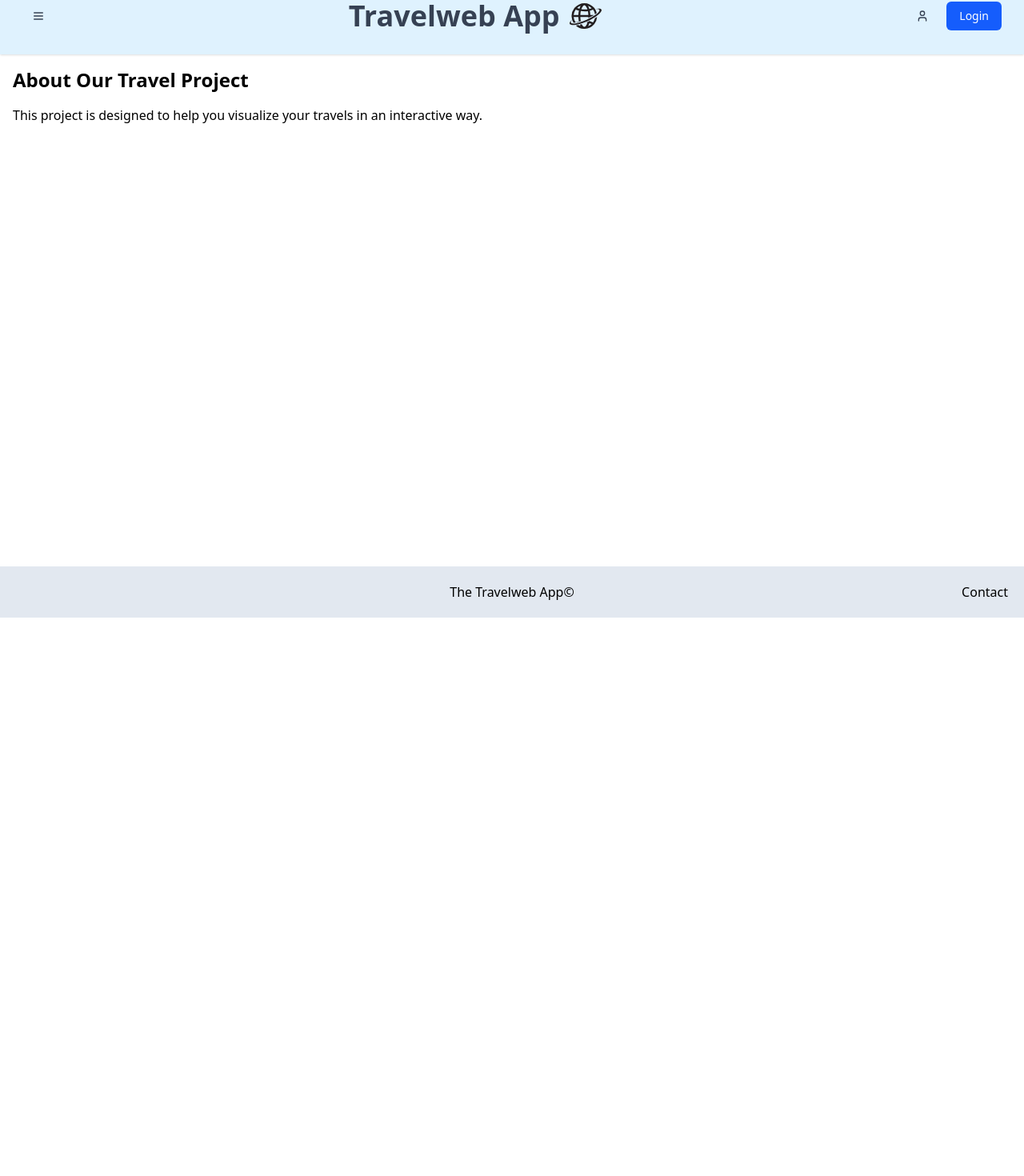
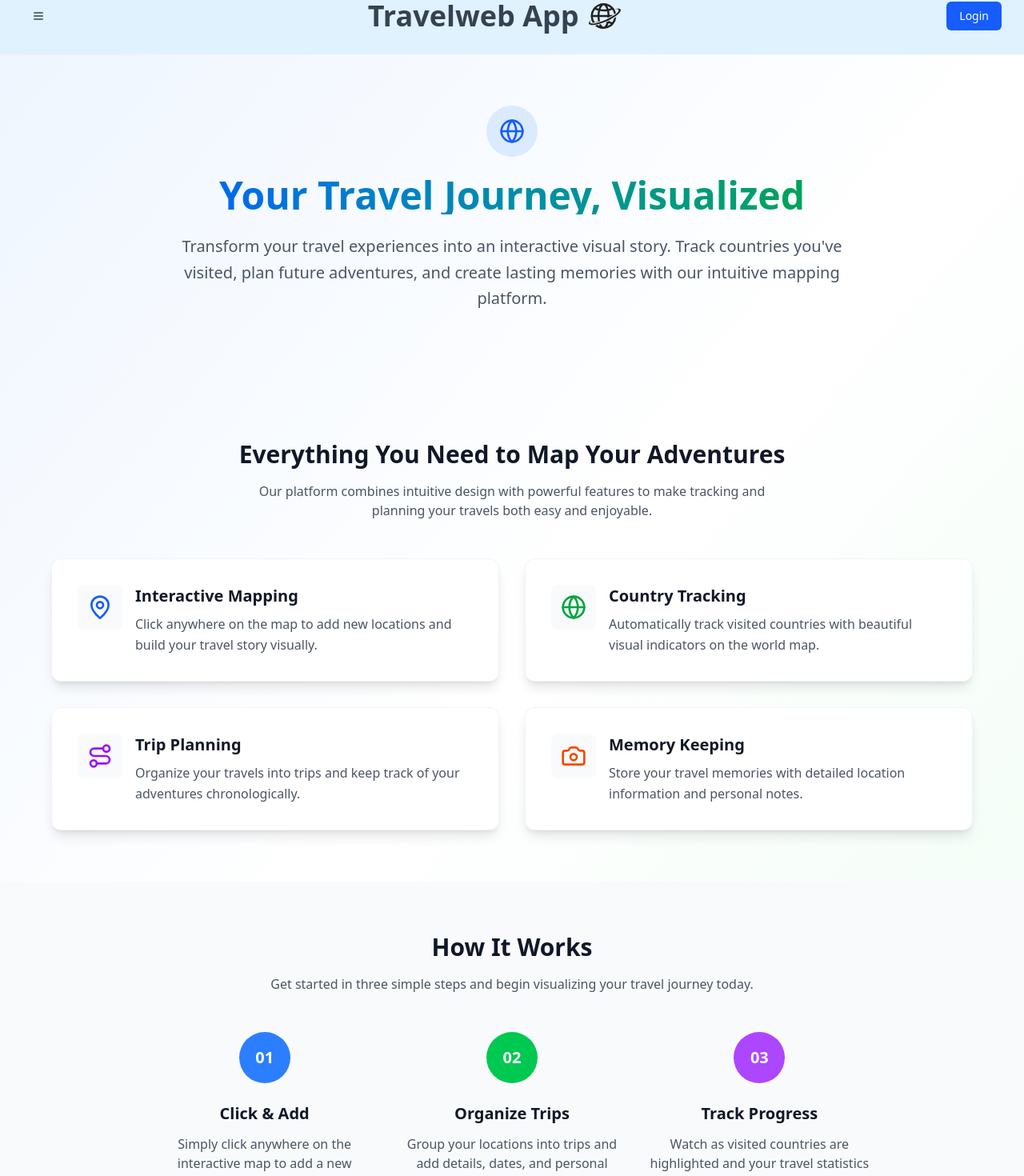
Before and after one commit to benjikir/travel_web_app-frontend, a React (Vite) app: page /about in a window 1280 px wide. Shown: the part 28-1498 px from the top of the page at 80% size. Before the commit the page ends 800 px from the top, so only its background shows below. Built offline with nearby package versions, Linux system fonts and the light colour scheme; no server answers.

Commit message:
feat: enhance AboutPage with interactive features and improved layout; update MapControls for better UI

```diff
--- a/src/components/Header.jsx
+++ b/src/components/Header.jsx
@@ -68,20 +68,6 @@ function Header() {
 
         {/* Right side - Profile icon with dropdown and Login button */}
         <div className="flex items-end-safe space-x-3">
-          <DropdownMenu>
-            <DropdownMenuTrigger asChild>
-              <Button variant="ghost" size="icon" className="p-2 rounded-full hover:bg-sky-200">
-                <User className="h-6 w-6 text-gray-700" />
-              </Button>
-            </DropdownMenuTrigger>
-            <DropdownMenuContent align="end" className="w-48">
-              <DropdownMenuItem className="cursor-pointer">Profile</DropdownMenuItem>
-              <DropdownMenuItem className="cursor-pointer">Settings</DropdownMenuItem>
-              <DropdownMenuItem className="cursor-pointer">Logout</DropdownMenuItem>
-            </DropdownMenuContent>
-          </DropdownMenu>
-
-          {/* Login Button -> React Router Link */}
           <Button asChild className="ml-auto bg-blue-600 hover:bg-blue-700 text-white">
             <Link to="/login">Login</Link>
           </Button>
--- a/src/components/mapControls.jsx
+++ b/src/components/mapControls.jsx
@@ -12,20 +12,14 @@ const MapControls = ({
   className = ""
 }) => {
   return (
-    <div className={`absolute top-4 left-4 z-10 ${className}`}>
-      {/* Floating Container with Glass Morphism */}
-      <div className="flex flex-col gap-0.5 p-0.5 bg-white/80 backdrop-blur-md
-                      rounded-xl border border-white/20 shadow-xl
-                      hover:shadow-2xl hover:bg-white/90
-                      transition-all duration-300 ease-out
-                      animate-fade-in">
+    <div className={`absolute top-4 left-4 z-10 flex flex-col gap-2 ${className}`}>
 
       {/* Zoom In Button */}
       <Button
         onClick={onZoomIn}
         size="icon"
         variant="outline"
-          className="h-10 w-10 bg-white/60 backdrop-blur-sm border border-gray-200/50
+        className="h-10 w-10 bg-white/90 backdrop-blur-sm border border-gray-200
                    hover:bg-white hover:scale-105 hover:shadow-lg hover:border-blue-300
                    active:scale-95 transition-all duration-200 ease-out
                    focus:ring-2 focus:ring-blue-500 focus:ring-offset-2
@@ -41,7 +35,7 @@ const MapControls = ({
         onClick={onZoomOut}
         size="icon"
         variant="outline"
-          className="h-10 w-10 bg-white/60 backdrop-blur-sm border border-gray-200/50
+        className="h-10 w-10 bg-white/90 backdrop-blur-sm border border-gray-200
                    hover:bg-white hover:scale-105 hover:shadow-lg hover:border-blue-300
                    active:scale-95 transition-all duration-200 ease-out
                    focus:ring-2 focus:ring-blue-500 focus:ring-offset-2
@@ -57,7 +51,7 @@ const MapControls = ({
         onClick={onReset}
         size="icon"
         variant="outline"
-          className="h-10 w-10 bg-white/60 backdrop-blur-sm border border-gray-200/50
+        className="h-10 w-10 bg-white/90 backdrop-blur-sm border border-gray-200
                    hover:bg-white hover:scale-105 hover:shadow-lg hover:border-orange-300
                    active:scale-95 transition-all duration-200 ease-out
                    focus:ring-2 focus:ring-orange-500 focus:ring-offset-2
@@ -74,13 +68,13 @@ const MapControls = ({
         size="icon"
         variant="outline"
         disabled={isLocating}
-          className="h-10 w-10 bg-white/60 backdrop-blur-sm border border-gray-200/50
+        className="h-10 w-10 bg-white/90 backdrop-blur-sm border border-gray-200
                    hover:bg-white hover:scale-105 hover:shadow-lg hover:border-green-300
                    active:scale-95 transition-all duration-200 ease-out
                    focus:ring-2 focus:ring-green-500 focus:ring-offset-2
                    disabled:opacity-70 disabled:cursor-not-allowed
                    disabled:hover:scale-100 disabled:hover:shadow-none
-                     disabled:hover:border-gray-200/50
+                   disabled:hover:border-gray-200
                    group relative overflow-hidden"
         title={isLocating ? "Locating..." : "Find My Location"}
       >
@@ -102,13 +96,6 @@ const MapControls = ({
                         translate-x-[-100%] group-hover:translate-x-[100%]
                         transition-transform duration-700 ease-out" />
       </Button>
-
-        {/* Decorative Glow Effect */}
-        <div className="absolute -inset-1 bg-gradient-to-r from-blue-500/20 via-purple-500/20 to-green-500/20
-                        rounded-xl opacity-0 group-hover:opacity-100
-                        transition-opacity duration-500 -z-10 blur-sm
-                        animate-pulse" />
-      </div>
     </div>
   );
 };
--- a/src/pages/AboutPage.jsx
+++ b/src/pages/AboutPage.jsx
@@ -1,11 +1,136 @@
+import React from 'react';
+import { MapPin, Globe, Camera, Route, Plane, Users, Heart } from 'lucide-react';
 
 function AboutPage() {
-  return (
-    <div className="container mx-auto p-4">
-      <h1 className="text-2xl font-bold">About Our Travel Project</h1>
-      <p className="mt-4">
-        This project is designed to help you visualize your travels in an interactive way.
-      </p>
+  const features = [
+    {
+      icon: <MapPin className="h-8 w-8 text-blue-600" />,
+      title: "Interactive Mapping",
+      description: "Click anywhere on the map to add new locations and build your travel story visually."
+    },
+    {
+      icon: <Globe className="h-8 w-8 text-green-600" />,
+      title: "Country Tracking",
+      description: "Automatically track visited countries with beautiful visual indicators on the world map."
+    },
+    {
+      icon: <Route className="h-8 w-8 text-purple-600" />,
+      title: "Trip Planning",
+      description: "Organize your travels into trips and keep track of your adventures chronologically."
+    },
+    {
+      icon: <Camera className="h-8 w-8 text-orange-600" />,
+      title: "Memory Keeping",
+      description: "Store your travel memories with detailed location information and personal notes."
+    }
+  ];
+return (
+    <div className="min-h-screen bg-gradient-to-br from-blue-50 via-white to-green-50">
+      {/* Hero Section */}
+      <div className="container mx-auto px-4 py-16">
+        <div className="text-center max-w-4xl mx-auto">
+          <div className="inline-flex items-center justify-center w-16 h-16 bg-blue-100 rounded-full mb-6">
+            <Globe className="h-8 w-8 text-blue-600" />
+          </div>
+
+          <h1 className="text-5xl font-bold text-gray-900 mb-6 bg-gradient-to-r from-blue-600 to-green-600 bg-clip-text text-transparent">
+            Your Travel Journey, Visualized
+          </h1>
+
+          <p className="text-xl text-gray-600 mb-8 leading-relaxed">
+            Transform your travel experiences into an interactive visual story. Track countries you've visited,
+            plan future adventures, and create lasting memories with our intuitive mapping platform.
+          </p>
+        </div>
+      </div>
+
+
+
+      {/* Features Section */}
+      <div className="container mx-auto px-4 py-16">
+        <div className="text-center mb-12">
+          <h2 className="text-3xl font-bold text-gray-900 mb-4">
+            Everything You Need to Map Your Adventures
+          </h2>
+          <p className="text-gray-600 max-w-2xl mx-auto">
+            Our platform combines intuitive design with powerful features to make tracking
+            and planning your travels both easy and enjoyable.
+          </p>
+        </div>
+
+        <div className="grid md:grid-cols-2 gap-8 max-w-6xl mx-auto">
+          {features.map((feature, index) => (
+            <div key={index} className="bg-white p-8 rounded-xl shadow-lg border border-gray-100
+                                       hover:shadow-xl transition-all duration-300 hover:-translate-y-2
+                                       group">
+              <div className="flex items-start space-x-4">
+                <div className="flex-shrink-0 p-3 bg-gray-50 rounded-lg group-hover:scale-110
+                               transition-transform duration-200">
+                  {feature.icon}
+                </div>
+                <div>
+                  <h3 className="text-xl font-semibold text-gray-900 mb-2">
+                    {feature.title}
+                  </h3>
+                  <p className="text-gray-600 leading-relaxed">
+                    {feature.description}
+                  </p>
+                </div>
+              </div>
+            </div>
+          ))}
+        </div>
+      </div>
+
+      {/* How It Works Section */}
+      <div className="bg-gray-50 py-16">
+        <div className="container mx-auto px-4">
+          <div className="text-center mb-12">
+            <h2 className="text-3xl font-bold text-gray-900 mb-4">
+              How It Works
+            </h2>
+            <p className="text-gray-600 max-w-2xl mx-auto">
+              Get started in three simple steps and begin visualizing your travel journey today.
+            </p>
+          </div>
+
+          <div className="grid md:grid-cols-3 gap-8 max-w-4xl mx-auto">
+            {[
+              {
+                step: "01",
+                title: "Click & Add",
+                description: "Simply click anywhere on the interactive map to add a new location to your journey.",
+                color: "bg-blue-500"
+              },
+              {
+                step: "02",
+                title: "Organize Trips",
+                description: "Group your locations into trips and add details, dates, and personal notes.",
+                color: "bg-green-500"
+              },
+              {
+                step: "03",
+                title: "Track Progress",
+                description: "Watch as visited countries are highlighted and your travel statistics grow.",
+                color: "bg-purple-500"
+              }
+            ].map((step, index) => (
+              <div key={index} className="text-center">
+                <div className={`inline-flex items-center justify-center w-16 h-16 ${step.color}
+                               text-white rounded-full text-xl font-bold mb-6`}>
+                  {step.step}
+                </div>
+                <h3 className="text-xl font-semibold text-gray-900 mb-3">
+                  {step.title}
+                </h3>
+                <p className="text-gray-600">
+                  {step.description}
+                </p>
+              </div>
+            ))}
+          </div>
+        </div>
+      </div>
     </div>
   );
 }
```
Lines whose indentation alone changed are shown as unchanged.
